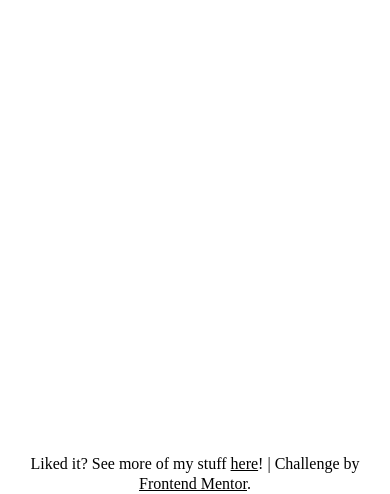
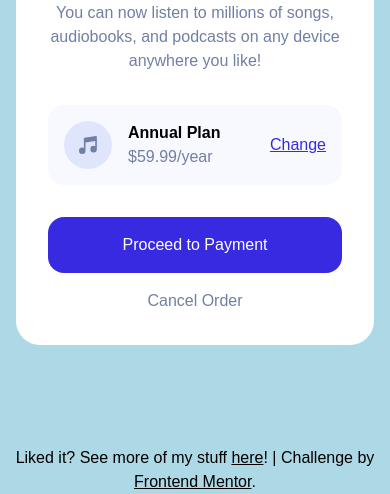
Before and after one commit to matiaslagoevia/order-summary, a plain HTML site: page index.html in a window 390 px wide. Shown: the part 350-844 px from the top of the page. Drawn offline with Linux system fonts and the light colour scheme.

Commit message:
add mobile-first essentials

```diff
--- a/index.html
+++ b/index.html
@@ -8,7 +8,30 @@
   </head>
   <body>
     <main>
-      <!-- the actual challenge goes here -->
+      <div class="card">
+        <img src="images/illustration-hero.svg" alt="" class="card__img" />
+        <div class="column card__column">
+          <h2 class="card__subtitle">Order Summary</h2>
+          <p class="card__text">
+            You can now listen to millions of songs, audiobooks, and podcasts on
+            any device anywhere you like!
+          </p>
+          <div class="card__plan-selection">
+            <img
+              src="images/icon-music.svg"
+              alt=""
+              class="plan-selection__img"
+            />
+            <p class="plan-selection__text">
+              <strong>Annual Plan</strong><br />
+              <span class="plan-selection__price">$59.99/year</span>
+            </p>
+            <a href="#" class="link plan-selection__link">Change</a>
+          </div>
+          <button class="btn btn--primary">Proceed to Payment</button>
+          <a href="#" class="link link--neutral"> Cancel Order </a>
+        </div>
+      </div>
     </main>
     <footer>
       <p>
--- a/style.css
+++ b/style.css
@@ -3,6 +3,11 @@
 body {
   display: flex;
   flex-direction: column;
+  /* TODO: change to image bg */
+  background-color: lightblue;
+  /* TODO: add typography */
+  font-family: sans-serif;
+  line-height: 1.5em;
 }
 
 main {
@@ -16,3 +21,95 @@ main {
 footer {
   text-align: center;
 }
+
+.card {
+  max-width: 450px; /* to match the picture's width */
+  margin: 0 1em;
+  background-color: white;
+  border-radius: 1.5em;
+}
+
+.card__img {
+  border-radius: 1.5em 1.5em 0em 0em;
+}
+
+.column {
+  display: flex;
+  flex-direction: column;
+}
+
+.card__column {
+  padding: 2em;
+  text-align: center;
+  gap: 1em;
+}
+
+.card__text {
+  color: #717fa6;
+}
+
+.card__plan-selection {
+  display: flex;
+  align-items: center;
+  margin: 1em 0;
+  /* TODO: update color */
+  background-color: #f7f9ff;
+  padding: 1em;
+  border-radius: 1em;
+}
+
+.plan-selection__img {
+  margin-right: 1em;
+}
+
+.plan-selection__text {
+  text-align: left;
+}
+
+.plan-selection__price {
+  color: #717fa6;
+}
+
+.plan-selection__link {
+  margin-left: auto;
+}
+
+.btn {
+  border: 0;
+  padding: 1em 0;
+  border-radius: 1em;
+}
+
+.btn:hover {
+  cursor: pointer;
+}
+
+.btn--primary {
+  /* TODO: update colors */
+  background-color: #382ae1;
+  color: white;
+}
+
+.btn--primary:hover {
+  background-color: #766cf1;
+}
+
+.link {
+  /* update color */
+  color: #382ae1;
+}
+
+.link:hover {
+  color: #766cf1;
+  text-decoration: none;
+}
+
+.link--neutral {
+  /* TODO: update color */
+  color: #717fa6;
+  text-decoration: none;
+}
+
+.link--neutral:hover {
+  color: black;
+}
```
